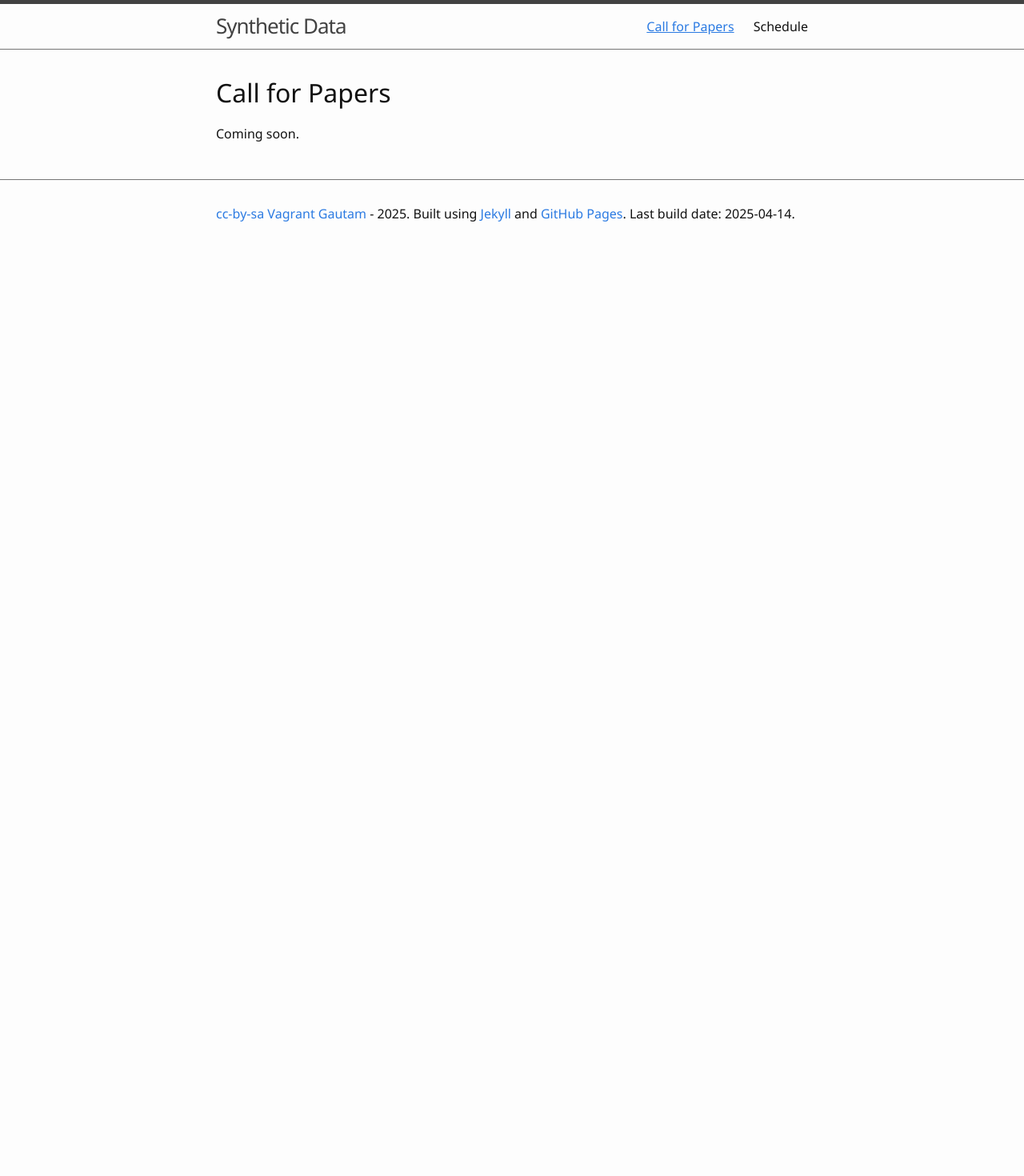
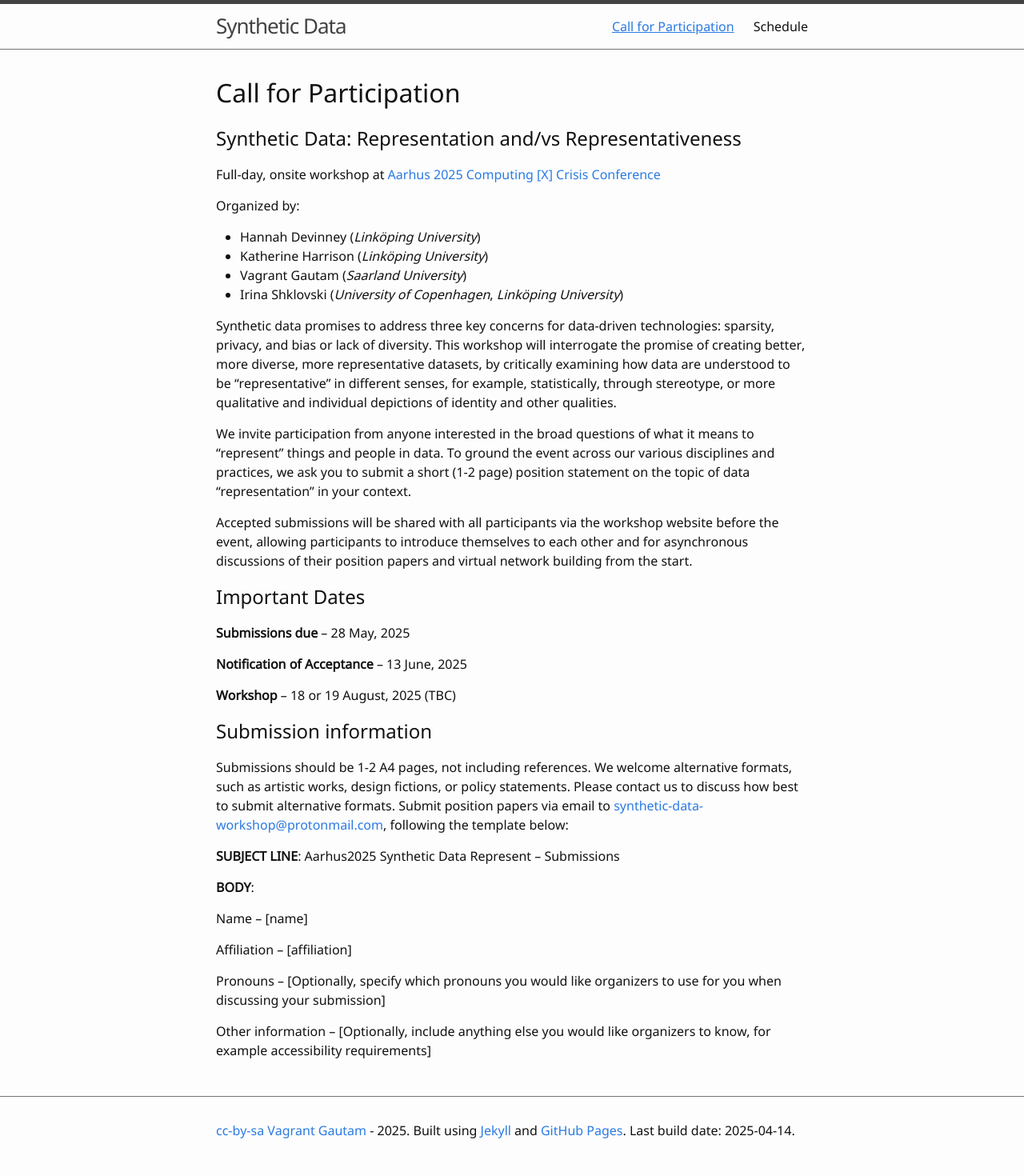
Before and after one commit to synthetic-data-workshop/synthetic-data-workshop.github.io, a Jekyll site: the page built from call-for-papers.md, in a window 1280 px wide. Shown: the whole page at 80% size. Built offline with Jekyll 4.4.1, drawn with Linux system fonts in a browser that asks for light colours; before the commit the page ends 900 px from its top, so only the background shows below that.

Commit message:
write call for participation

```diff
--- a/call-for-papers.md
+++ b/call-for-papers.md
@@ -1,8 +1,50 @@
 ---
-title: Call for Papers
+title: Call for Participation
 nav: true
 ---
 
-# Call for Papers
+# Call for Participation
+## Synthetic Data: Representation and/vs Representativeness
 
-Coming soon.
+Full-day, onsite workshop at [Aarhus 2025 Computing [X] Crisis Conference](https://synthetic-data-workshop.github.io/)
+
+Organized by:
+- Hannah Devinney (_Linköping University_)
+- Katherine Harrison (_Linköping University_)
+- Vagrant Gautam (_Saarland University_)
+- Irina Shklovski (_University of Copenhagen_, _Linköping University_)
+
+Synthetic data promises to address three key concerns for data-driven technologies: sparsity, privacy, and bias or lack of diversity.
+This workshop will interrogate the promise of creating better, more diverse, more representative datasets, by critically examining how data are understood to be "representative" in different senses, for example, statistically, through stereotype, or more qualitative and individual depictions of identity and other qualities.
+
+We invite participation from anyone interested in the broad questions of what it means to "represent" things and people in data.
+To ground the event across our various disciplines and practices, we ask you to submit a short (1-2 page) position statement on the topic of data "representation" in your context.
+
+Accepted submissions will be shared with all participants via the workshop website before the event, allowing participants to introduce themselves to each other and for asynchronous discussions of their position papers and virtual network building from the start.
+
+## Important Dates
+
+**Submissions due** – 28 May, 2025
+
+**Notification of Acceptance** – 13 June, 2025
+
+**Workshop** – 18 or 19 August, 2025 (TBC)
+
+## Submission information
+
+Submissions should be 1-2 A4 pages, not including references.
+We welcome alternative formats, such as artistic works, design fictions, or policy statements.
+Please contact us to discuss how best to submit alternative formats.
+Submit position papers via email to [synthetic-data-workshop@protonmail.com](mailto:synthetic-data-workshop@protonmail.com), following the template below:
+
+**SUBJECT LINE**: Aarhus2025 Synthetic Data Represent – Submissions
+
+**BODY**:
+
+Name -- [name]
+
+Affiliation – [affiliation]
+
+Pronouns – [Optionally, specify which pronouns you would like organizers to use for you when discussing your submission]
+
+Other information – [Optionally, include anything else you would like organizers to know, for example accessibility requirements]
```
